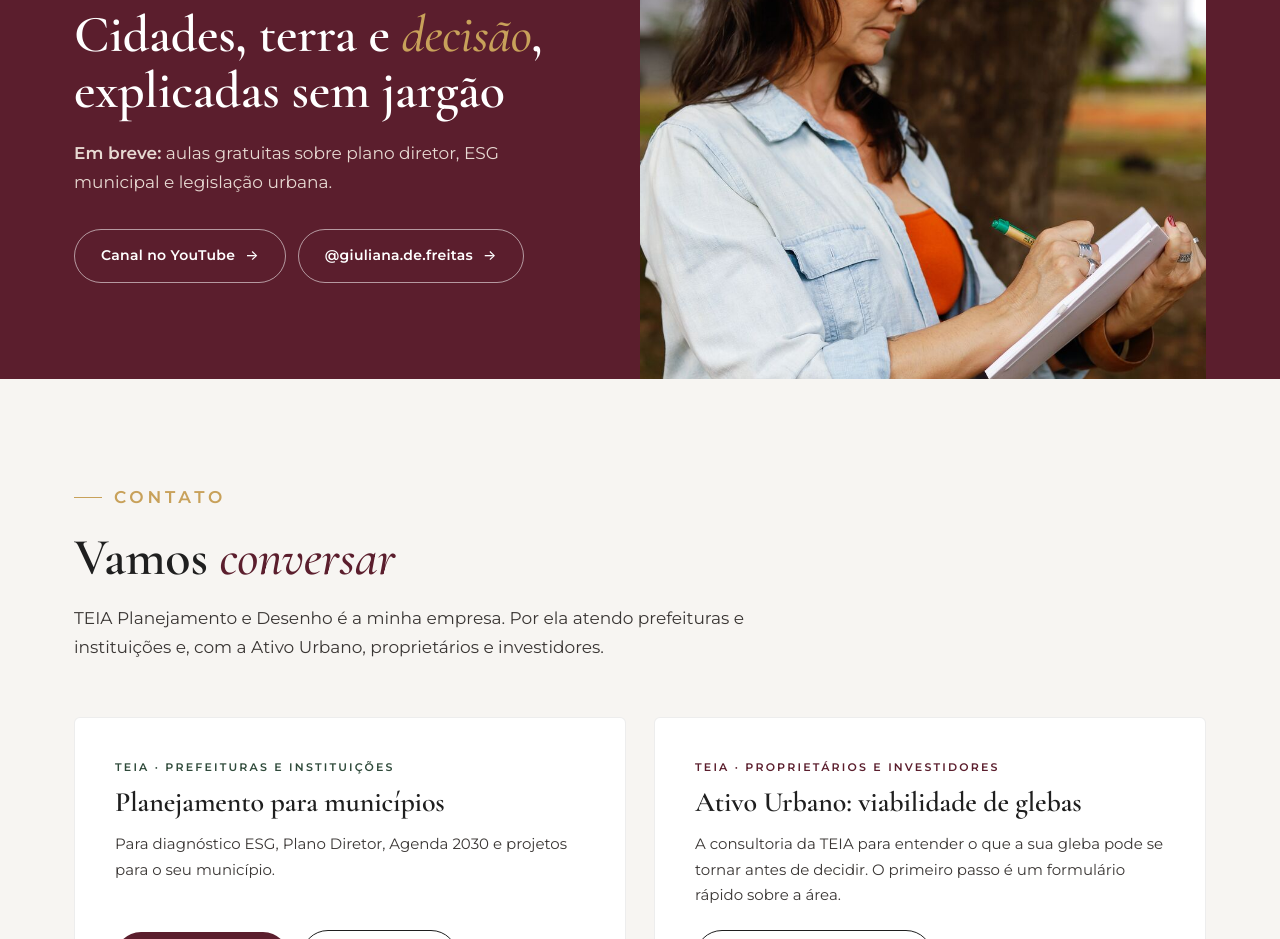
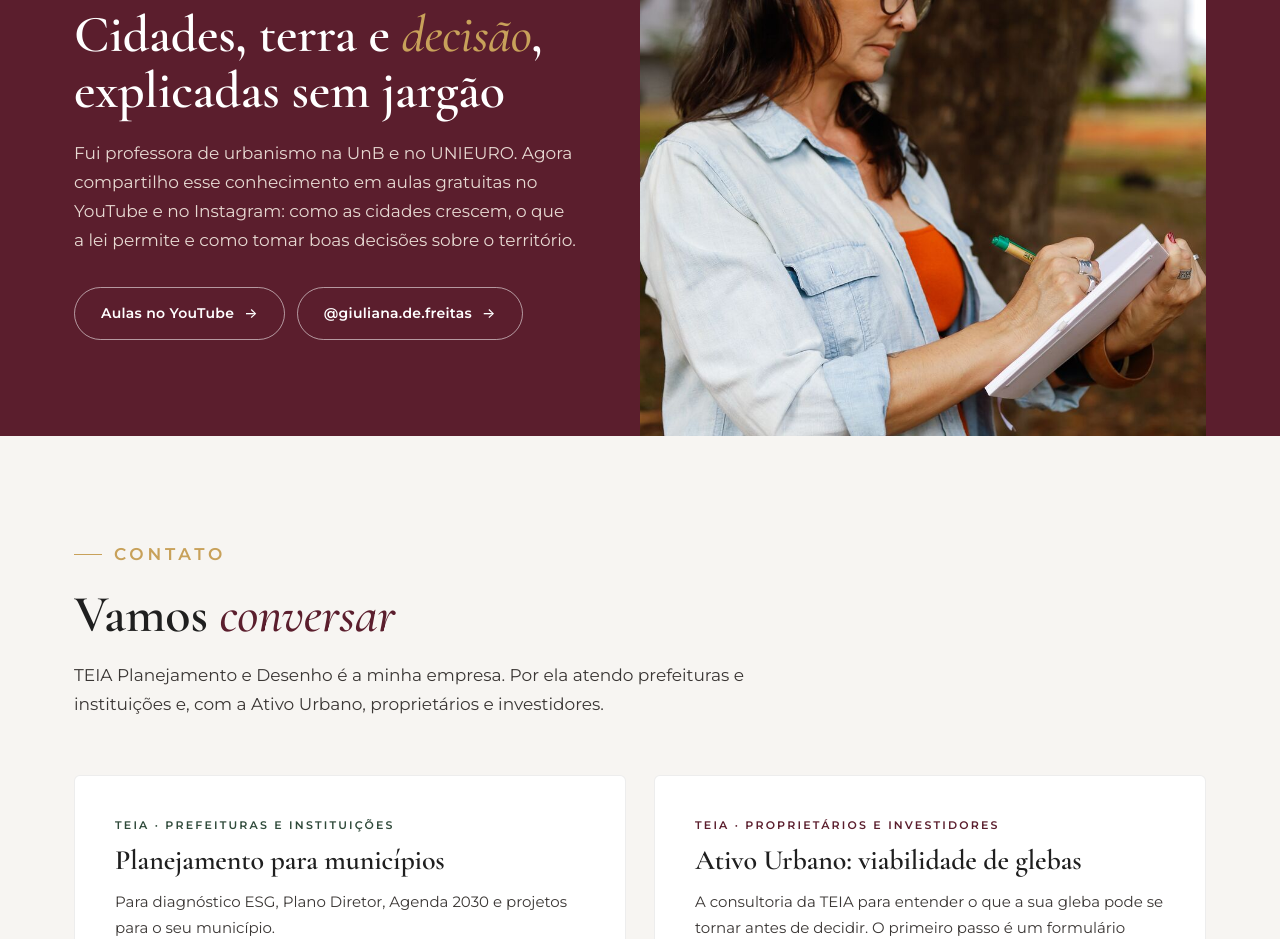
Before and after one commit to ativourbanoempreende-lab/site-giuliana-freitas, a plain HTML site: page index.html in a window 1280 px wide. Shown: the part 5268-6207 px from the top of the page. Drawn offline with Linux system fonts and the light colour scheme.

Commit message:
Conteúdo: canal do YouTube no ar, link corrigido para @giulianadefreitas
Co-Authored-By: Claude Opus 5.5 <noreply@anthropic.com>

```diff
--- a/index.html
+++ b/index.html
@@ -12,7 +12,7 @@
 <link rel="canonical" href="https://giulianafreitas.vercel.app/">
 <script type="application/ld+json">
 {"@context":"https://schema.org","@graph":[
-{"@type":"Person","name":"Giuliana de Freitas","jobTitle":"Arquiteta e urbanista","url":"https://giulianafreitas.vercel.app/","sameAs":["https://www.instagram.com/giuliana.de.freitas/","https://www.youtube.com/@giuliana.de.freitas"],"worksFor":{"@id":"#teia"},"alumniOf":"Universidade de Brasília"},
+{"@type":"Person","name":"Giuliana de Freitas","jobTitle":"Arquiteta e urbanista","url":"https://giulianafreitas.vercel.app/","sameAs":["https://www.instagram.com/giuliana.de.freitas/","https://www.youtube.com/@giulianadefreitas"],"worksFor":{"@id":"#teia"},"alumniOf":"Universidade de Brasília"},
 {"@type":"ProfessionalService","@id":"#teia","name":"TEIA Planejamento e Desenho","url":"https://giulianafreitas.vercel.app/","email":"teiaplanejamentodesenho@gmail.com","telephone":"+55 61 99589-3549","address":{"@type":"PostalAddress","addressLocality":"Brasília","addressRegion":"DF","addressCountry":"BR"},"areaServed":["Distrito Federal","Goiás","Tocantins"],"description":"Planejamento territorial: diagnóstico municipal e ESG, Plano Diretor, Agenda 2030, projetos urbanísticos, regularização fundiária e viabilidade de glebas."}
 ]}
 </script>
@@ -348,9 +348,9 @@ footer a{text-decoration:none}
       <div class="txt">
         <p class="eyebrow">Conteúdo</p>
         <h2 style="margin-top:18px">Cidades, terra e <em>decisão</em>, explicadas sem jargão</h2>
-        <p><strong>Em breve:</strong> aulas gratuitas sobre plano diretor, ESG municipal e legislação urbana.</p>
+        <p>Fui professora de urbanismo na UnB e no UNIEURO. Agora compartilho esse conhecimento em aulas gratuitas no YouTube e no Instagram: como as cidades crescem, o que a lei permite e como tomar boas decisões sobre o território.</p>
         <div style="display:flex;flex-wrap:wrap;gap:12px">
-          <a class="btn btn-claro seta" href="https://www.youtube.com/@giuliana.de.freitas" target="_blank" rel="noopener">Canal no YouTube</a>
+          <a class="btn btn-claro seta" href="https://www.youtube.com/@giulianadefreitas" target="_blank" rel="noopener">Aulas no YouTube</a>
           <a class="btn btn-claro seta" href="https://www.instagram.com/giuliana.de.freitas/" target="_blank" rel="noopener">@giuliana.de.freitas</a>
         </div>
       </div>
```
